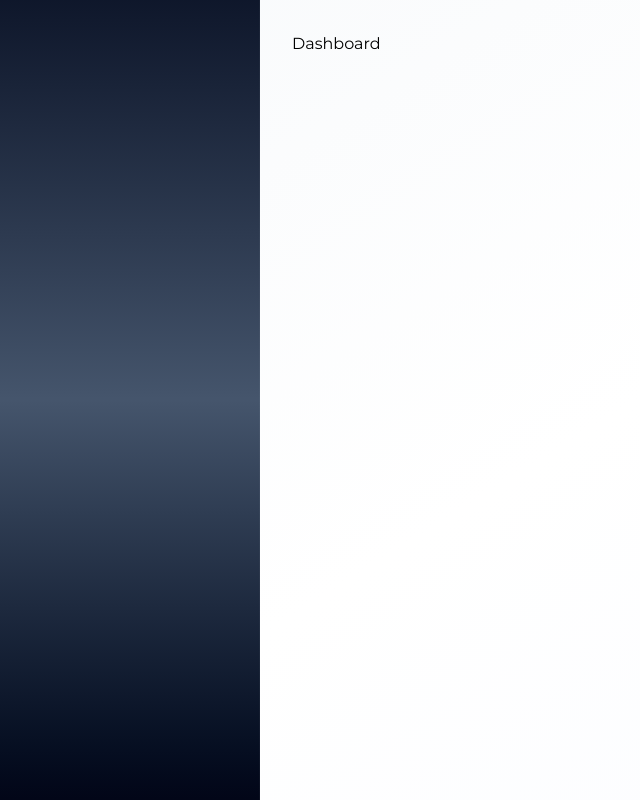
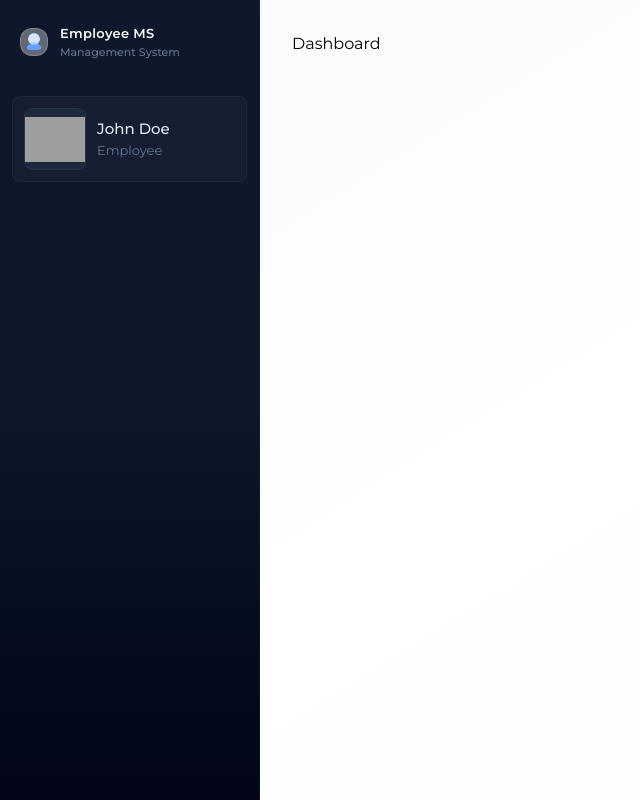
Before and after one commit to KAMRAN16-byte/employee-management-system-Fullstack, a React (Vite) app in the folder client/: page /dashboard in a window 1280 px wide. Shown: the whole page, without its empty margins (0-640 px from the left). Built offline with nearby package versions, Linux system fonts and the light colour scheme; grey boxes are pictures that could not be loaded.

Commit message:
Sidebar UI - Employee Icon Added.

```diff
--- a/client/src/assets/components/Sidebar.jsx
+++ b/client/src/assets/components/Sidebar.jsx
@@ -1,7 +1,7 @@
 import { useEffect, useState } from "react";
 import { useLocation } from "react-router-dom";
-import {dummyProfileData} from "../assets.jsx";
-import {CrosshairIcon, MenuIcon, X} from "lucide-react";
+import { assets, dummyProfileData } from "../assets.jsx";
+import { MenuIcon, X } from "lucide-react";
 
 const Sidebar = () => {
     const {pathname} = useLocation();
@@ -21,9 +21,56 @@ const Sidebar = () => {
         setMobileOpen(value);
     }
 
+    // eslint-disable-next-line no-constant-binary-expression
+    const role = "" || "Employee";
+
     const sidebarContent = (
         <>
             {/* Brand Header */}
+            <div className={'px-5 pt-6 pb-5 border-white/6'}>
+                <div className={'flex items-center justify-between'}>
+                    <div className={'flex items-center gap-3'}>
+                        <img src={assets.EmployeeIcon} alt={'Employee Image'} className={'size-7 border border-white/20 bg-white/35 backdrop-blur-2xl rounded-xl'} />
+                        <div>
+                            <p className={'font-semibold text-[13px] text-white tracking-wide'}>
+                                Employee MS
+                            </p>
+                            <p className={'text-[11px] text-slate-500 font-medium'}>
+                                Management System
+                            </p>
+                        </div>
+                    </div>
+                </div>
+            </div>
+
+            {/* User profile card */}
+            {userName && (
+                <div className={"mx-3 mt-4 mb-1 p-3 rounded-lg bg-white/3 border border-white/4"}>
+                    <div className={'flex items-center gap-3'}>
+                        <div className={'w-15 h-15 rounded-lg bg-slate-800 flex items-center justify-center ring-1 ring-white/10 shrink-0'}>
+                            <img src={assets.MaleEmployeeIcon} alt={"Employee Icon"}/>
+                        </div>
+                        <div className={'min-w-0'}>
+                            <p className={'text-[15px] font-medium text-slate-200 truncate'}>
+                                {userName}
+                            </p>
+                            <p className={'text-[13px] text-slate-500'}>
+                                {role === "ADMIN" ? "Administrator" : "Employee"}
+                            </p>
+                        </div>
+                    </div>
+                </div>
+            )}
+
+            {/* Section label */}
+
+
+            {/* Navigation List */}
+
+
+            {/* Logout */}
+
+
 
         </>
     );
@@ -31,7 +78,7 @@ const Sidebar = () => {
     return (
         <>
             {/* Mobile Menu Button*/}
-            <button onClick={() => toggleMenu(!mobileOpen)} className={`lg:hidden fixed top-4 left-4 z-60 p-2 ${mobileOpen ? 'bg-white/80' : 'bg-black/15'} backdrop-blur-md text-black rounded-lg shadow-lg border border-white/20 active:scale-85 transition-all duration-200`}>
+            <button onClick={() => toggleMenu(!mobileOpen)} className={`lg:hidden fixed top-5 left-4 z-60 p-2 ${mobileOpen ? 'bg-white/80 translate-x-55' : 'bg-black/15 translate-x-0'} backdrop-blur-md text-black rounded-lg shadow-lg border border-white/20 active:scale-85 transition-all duration-200 delay-75`}>
                     {mobileOpen ? <X size={20}/> : <MenuIcon size={20}/>}
             </button>
 
@@ -40,7 +87,7 @@ const Sidebar = () => {
             {mobileOpen && <div className={'lg:hidden fixed inset-0 bg-black/20 backdrop-blur-[2px] z-40 animate-fade-in'} onClick={ () => toggleMenu(false)} />}
 
             {/* Sidebar - desktop */}
-            <aside className={"hidden lg:flex flex-col h-full w-65 bg-linear-to-b from-slate-900 via-slate-600 to-slate-950 text-white shrink-0 border-r border-white/4"}>
+            <aside className={"hidden lg:flex flex-col h-full w-65 bg-linear-to-b from-slate-900 via-slate-900 to-slate-950 text-white shrink-0 border-r border-white/4"}>
                 {sidebarContent}
             </aside>
 
```
